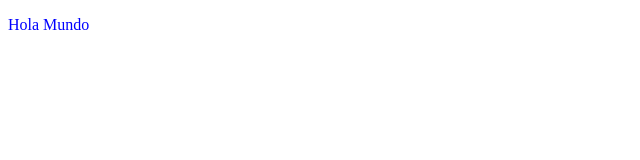
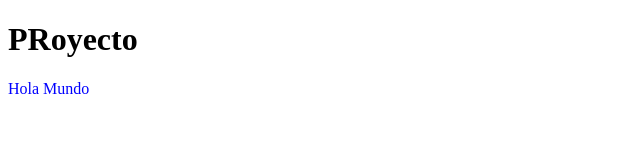
Before and after one commit to raghum76/conBash, a plain HTML site: page index.html in a window 1280 px wide. Shown: the whole page, without its empty margins (0-640 px from the left). Drawn offline with Linux system fonts and the light colour scheme.

Commit message:
el title

```diff
--- a/index.html
+++ b/index.html
@@ -5,6 +5,7 @@
         <link href="styles/estilos.css" rel="stylesheet" type="text/css">
     </head>
     <body>
+        <h1>PRoyecto</h1>
         <p>Hola Mundo</p>
         <script src="js/app.js"></script>
     </body>
```
Also changed, not shown: 1 other file.
